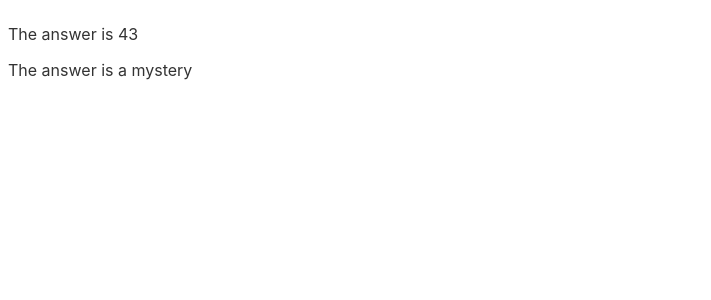
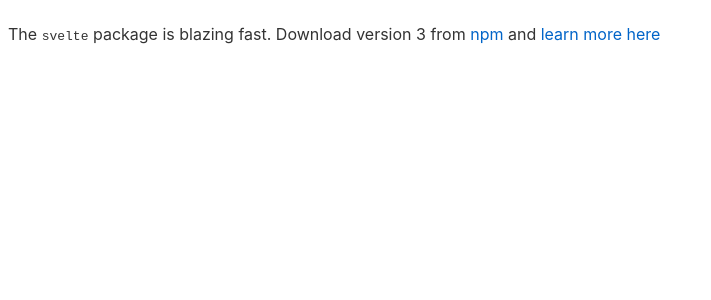
Before and after one commit to kkata/svelte-tutorial, a Svelte app: page / in a window 1280 px wide. Shown: the top 300 px of the page, without its empty margins (0-711 px from the left). Built offline with nearby package versions, Linux system fonts and the light colour scheme.

Commit message:
Props Spred props

```diff
--- a/src/App.svelte
+++ b/src/App.svelte
@@ -1,6 +1,13 @@
 <script>
-	import Nested from './Nested.svelte';
+	import Info from './Info.svelte';
+import Nested from './Nested.svelte';
+
+	const pkg = {
+		name: 'svelte',
+		version: 3,
+		speed: 'blazing',
+		website: 'https://svelte.dev'
+	};
 </script>
 
-<Nested answer="43" />
-<Nested />
+<Info {...pkg}/>
--- /dev/null
+++ b/src/Info.svelte
@@ -0,0 +1,12 @@
+<script>
+	export let name;
+	export let version;
+	export let speed;
+	export let website;
+</script>
+
+<p>
+	The <code>{name}</code> package is {speed} fast.
+	Download version {version} from <a href="https://www.npmjs.com/package/{name}">npm</a>
+	and <a href={website}>learn more here</a>
+</p>
```
